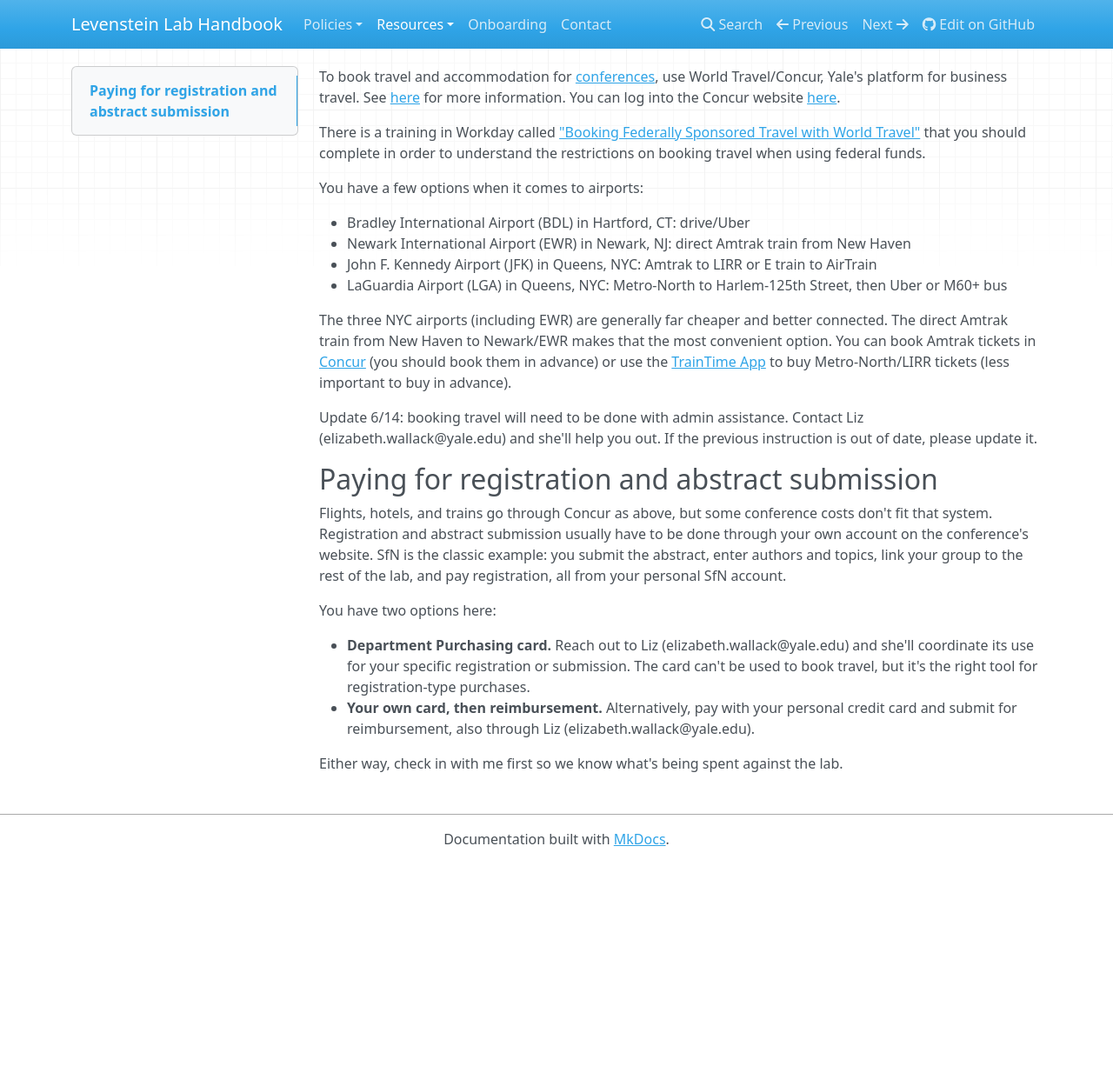
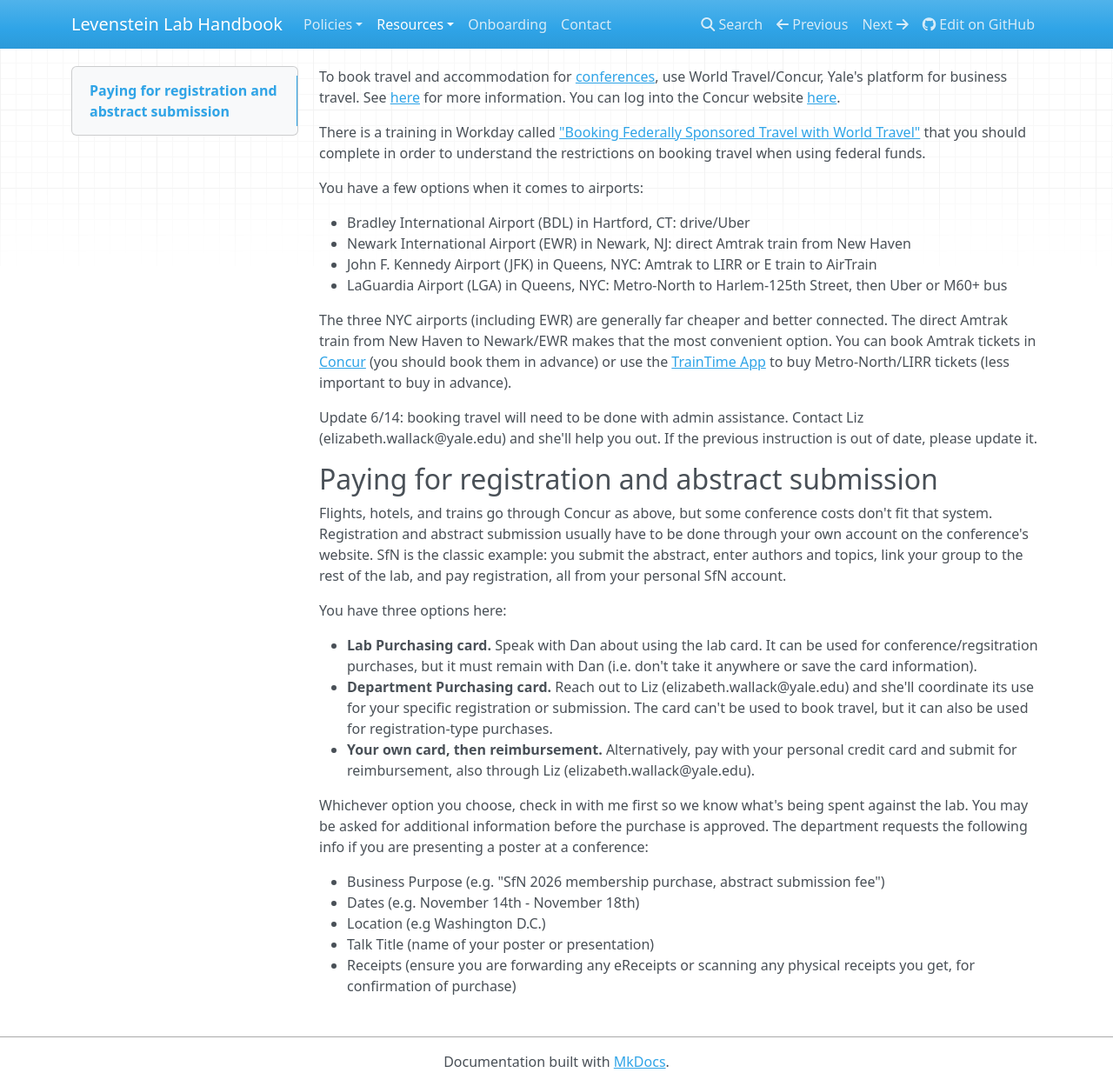
Before and after one commit to LevensteinLab/Lab-Handbook, an MkDocs documentation site: the page built from docs/Resources/travel.md, in a window 1280 px wide and 1249 px high. Shown: the whole window at 87% size. Built offline with MkDocs 1.6.1, drawn with Linux system fonts in a browser that asks for light colours; nearby versions of some CDN libraries.

Commit message:
Update payment options for conference registration
Added a third payment option for conference registration and updated instructions for reimbursement.

```diff
--- a/docs/Resources/travel.md
+++ b/docs/Resources/travel.md
@@ -17,9 +17,16 @@ Update 6/14: booking travel will need to be done with admin assistance. Contact
 
 Flights, hotels, and trains go through Concur as above, but some conference costs don't fit that system. Registration and abstract submission usually have to be done through your own account on the conference's website. SfN is the classic example: you submit the abstract, enter authors and topics, link your group to the rest of the lab, and pay registration, all from your personal SfN account.
 
-You have two options here:
+You have three options here:
 
-- **Department Purchasing card.** Reach out to Liz (elizabeth.wallack@yale.edu) and she'll coordinate its use for your specific registration or submission. The card can't be used to book travel, but it's the right tool for registration-type purchases.
+- **Lab Purchasing card.** Speak with Dan about using the lab card. It can be used for conference/regsitration purchases, but it must remain with Dan (i.e. don't take it anywhere or save the card information).
+- **Department Purchasing card.** Reach out to Liz (elizabeth.wallack@yale.edu) and she'll coordinate its use for your specific registration or submission. The card can't be used to book travel, but it can also be used for registration-type purchases.
 - **Your own card, then reimbursement.** Alternatively, pay with your personal credit card and submit for reimbursement, also through Liz (elizabeth.wallack@yale.edu).
 
-Either way, check in with me first so we know what's being spent against the lab.
+Whichever option you choose, check in with me first so we know what's being spent against the lab. You may be asked for additional information before the purchase is approved. The department requests the following info if you are presenting a poster at a conference:
+
+- Business Purpose (e.g. "SfN 2026 membership purchase, abstract submission fee")
+- Dates (e.g. November 14th - November 18th)
+- Location (e.g Washington D.C.)
+- Talk Title (name of your poster or presentation)
+- Receipts (ensure you are forwarding any eReceipts or scanning any physical receipts you get, for confirmation of purchase)
```
